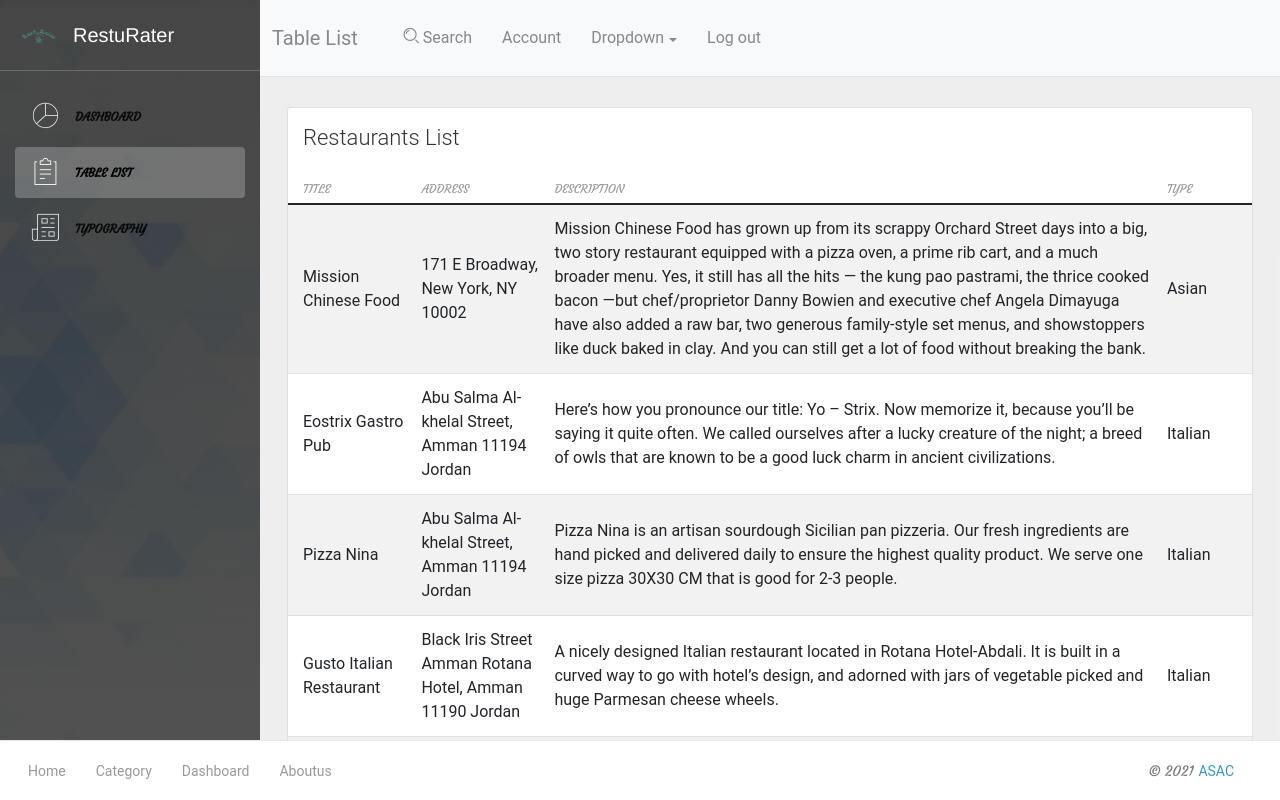
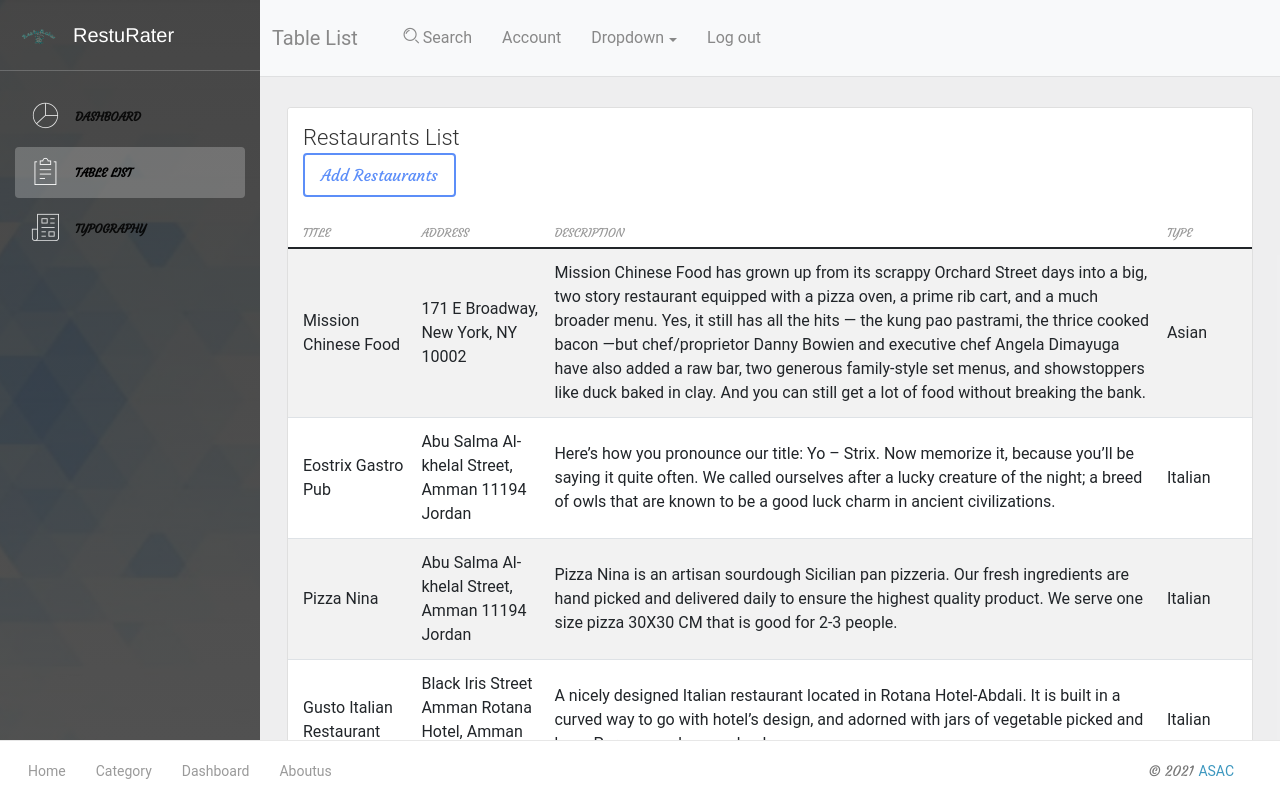
Before and after one commit to heroes-team01/RestuRater-Frontend, a React (Create React App) app: page /admin/table in a window 1280 px wide. Built offline with nearby package versions, Linux system fonts and the light colour scheme; a web font is replaced by a local one.

Commit message:
table dashboard

```diff
--- a/src/componants/dashboard/views/TableList.js
+++ b/src/componants/dashboard/views/TableList.js
@@ -8,10 +8,21 @@ import {
   Row,
   Col,
 } from "react-bootstrap";
-// import { Button } from "react-bootstrap";
+import { Button } from "react-bootstrap";
 import Restrunt from '../../Restrunt.json';
 
+
 function TableList() {
+
+//   AddCardState = () => {
+//     let info={ title:this.props.title,
+//     description:this.props.description,
+//     image_url :this.props.image_url,
+//     type :this.props.type
+//     }
+
+//     this.props.showCard(info);
+// }
 
   return (
     <>
@@ -21,9 +32,8 @@ function TableList() {
             <Card className="strpied-tabled-with-hover">
               <Card.Header>
                 <Card.Title as="h4">Restaurants List</Card.Title>
-                {/* <Button variant="primary" onClick={handleShow}>
-                  Launch Form modal
-                </Button> */}
+                <Button className='info'  variant="primary">Add Restaurants</Button>
+
               </Card.Header>
               <Card.Body className="table-full-width table-responsive px-0">
                 <Table className="table-hover table-striped">
--- a/src/componants/home/home.js
+++ b/src/componants/home/home.js
@@ -15,7 +15,7 @@ import chineese from './img/chineese.jpg'
 import eastern from './img/eastern.jpg'
 import indian from './img/indian.jpg'
 import welcome from './img/pasta.png'
-import logo from './img/logo.png'
+// import logo from './img/logo.png'
 
 export class Home extends Component {
     render() {
```
Also changed, not shown: 1 other file (tests, documents, lock files or other folders).
